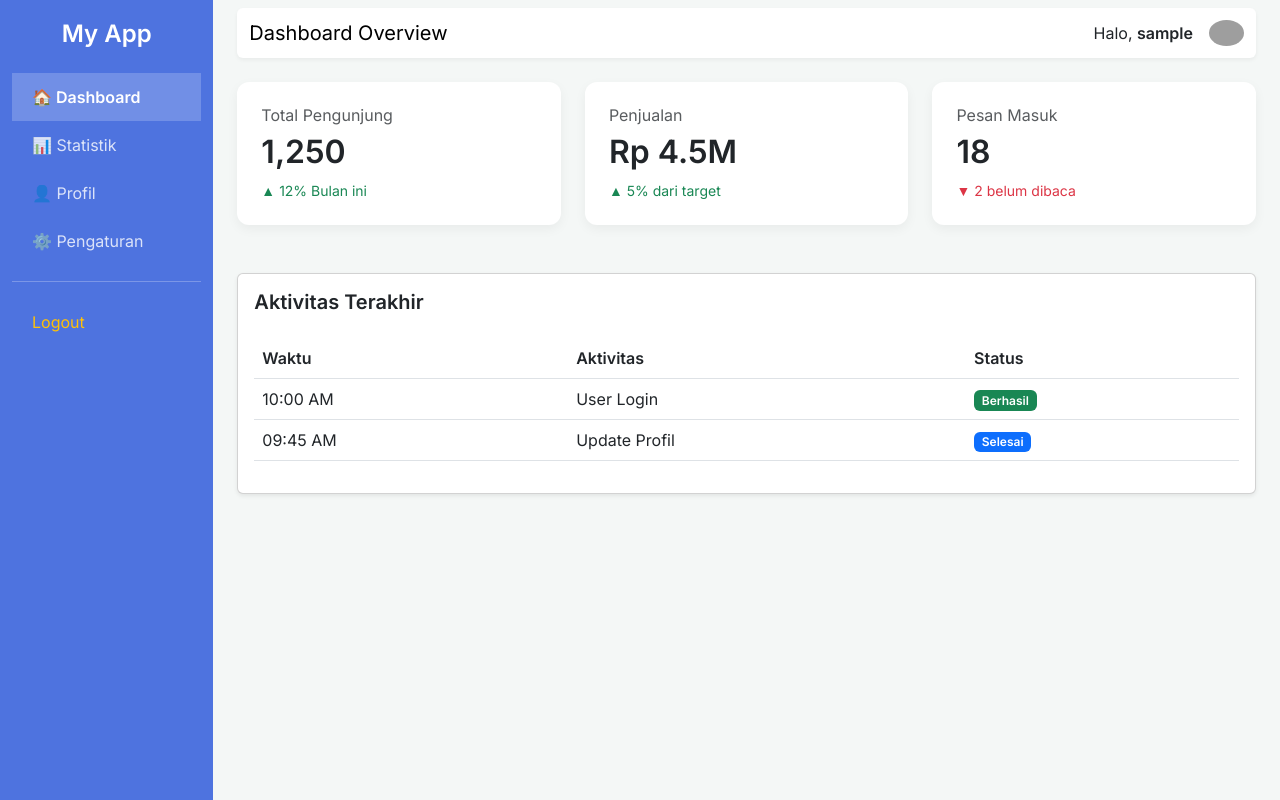
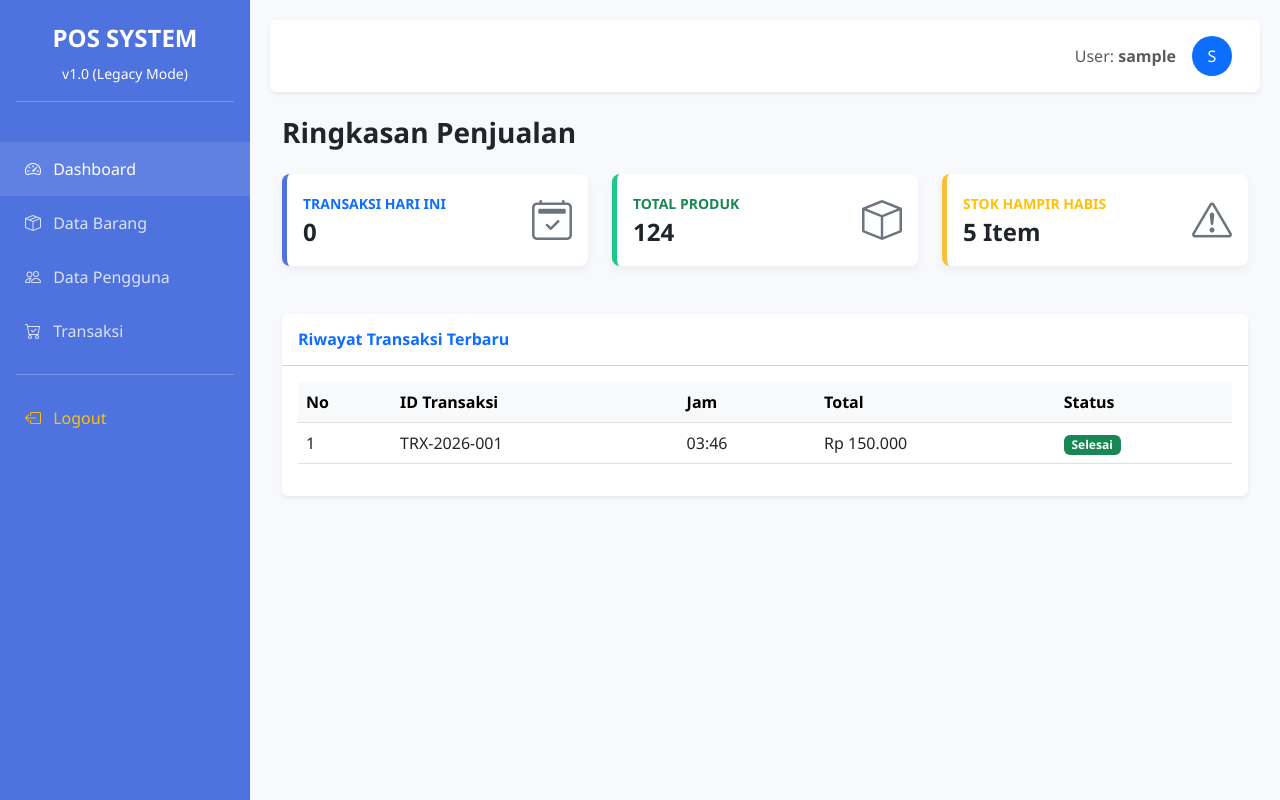
Before and after one commit to ariefrizky09/arief, a PHP site: page /dashboard.php in a window 1280 px wide. Run offline with PHP 8.4, Linux system fonts and the light colour scheme; the visitor is signed in with stand-in values (Sample User, id 1); data that the repository does not hold is empty; grey boxes are pictures that could not be loaded.

Commit message:
dashboard update
mengganti tampilan dashboard menjadi tampilan aplikasi penjualan

```diff
--- a/dashboard.php
+++ b/dashboard.php
@@ -1,13 +1,22 @@
 <?php
+include 'config.php';
 session_start();
 
-// Proteksi halaman: Cek apakah session username sudah ada
+// Proteksi halaman
 if (!isset($_SESSION['username'])) {
     header("Location: login.php");
     exit();
 }
 
 $username = $_SESSION['username'];
+
+// Query Transaksi Hari Ini (Versi PHP 5 menggunakan isset() sebagai pengganti ??)
+$today = date('Y-m-d');
+$query_transaksi = mysqli_query($conn, "SELECT COUNT(*) as total FROM transaksi WHERE DATE(tanggal_transaksi) = '$today'");
+$data_transaksi = mysqli_fetch_assoc($query_transaksi);
+
+// Perbaikan untuk PHP 5: Menggunakan ternary operator biasa
+$total_hari_ini = (isset($data_transaksi['total'])) ? $data_transaksi['total'] : 0;
 ?>
 
 <!DOCTYPE html>
@@ -15,134 +24,169 @@ $username = $_SESSION['username'];
 <head>
     <meta charset="UTF-8">
     <meta name="viewport" content="width=device-width, initial-scale=1.0">
-    <title>Dashboard | Modern Admin</title>
+    <title>Aplikasi Penjualan | PHP 5 Version</title>
     <link href="https://cdn.jsdelivr.net/npm/bootstrap@5.3.0/dist/css/bootstrap.min.css" rel="stylesheet">
-    <link href="https://fonts.googleapis.com/css2?family=Inter:wght@400;600&display=swap" rel="stylesheet">
+    <link rel="stylesheet" href="https://cdn.jsdelivr.net/npm/bootstrap-icons@1.11.1/font/bootstrap-icons.css">
     <style>
-        body {
-            font-family: 'Inter', sans-serif;
-            background-color: #f4f7f6;
-        }
-        .navbar {
-            background-color: #ffffff;
-            box-shadow: 0 2px 4px rgba(0,0,0,0.05);
-        }
+        :root { --primary-color: #4e73df; --sidebar-width: 250px; }
+        body { background-color: #f8f9fc; font-family: 'Segoe UI', sans-serif; overflow-x: hidden; }
+
         .sidebar {
-            min-height: 100vh;
-            background-color: #4e73df;
-            color: white;
-            padding-top: 20px;
+            width: var(--sidebar-width);
+            height: 100vh;
+            position: fixed;
+            background: var(--primary-color);
+            transition: all 0.3s;
+            z-index: 1000;
         }
         .sidebar a {
             color: rgba(255,255,255,0.8);
+            padding: 15px 25px;
+            display: block;
             text-decoration: none;
-            padding: 12px 20px;
-            display: block;
-            transition: 0.3s;
         }
-        .sidebar a:hover {
+        .sidebar a:hover, .sidebar a.active {
             background: rgba(255,255,255,0.1);
-            color: white;
+            color: #fff;
         }
-        .sidebar a.active {
-            background: rgba(255,255,255,0.2);
-            color: white;
-            font-weight: 600;
+
+        .content {
+            margin-left: var(--sidebar-width);
+            padding: 20px;
+            min-height: 100vh;
+            transition: all 0.3s;
         }
-        .card-stat {
+
+        /* Responsive Mobile */
+        @media (max-width: 768px) {
+            .sidebar { margin-left: -250px; }
+            .sidebar.show { margin-left: 0; }
+            .content { margin-left: 0; }
+        }
+
+        .card-custom {
             border: none;
-            border-radius: 12px;
-            box-shadow: 0 4px 12px rgba(0,0,0,0.05);
-            transition: transform 0.2s;
-        }
-        .card-stat:hover {
-            transform: translateY(-5px);
+            border-left: 5px solid var(--primary-color);
+            border-radius: 8px;
+            box-shadow: 0 4px 10px rgba(0,0,0,0.05);
         }
     </style>
 </head>
 <body>
 
+<div class="sidebar" id="sidebar">
+    <div class="text-white text-center py-4">
+        <h4 class="fw-bold">POS SYSTEM</h4>
+        <small>v1.0 (Legacy Mode)</small>
+        <hr class="mx-3">
+    </div>
+    <a href="dashboard.php" class="active"><i class="bi bi-speedometer2 me-2"></i> Dashboard</a>
+    <a href="data_barang.php"><i class="bi bi-box-seam me-2"></i> Data Barang</a>
+    <a href="data_pengguna.php"><i class="bi bi-people me-2"></i> Data Pengguna</a>
+    <a href="transaksi.php"><i class="bi bi-cart-check me-2"></i> Transaksi</a>
+    <hr class="mx-3 text-white">
+    <a href="logout.php" class="text-warning"><i class="bi bi-box-arrow-left me-2"></i> Logout</a>
+</div>
+
+<div class="content" id="content">
+    <nav class="navbar navbar-expand-lg navbar-light bg-white mb-4 shadow-sm rounded p-3">
         <div class="container-fluid">
-    <div class="row">
-        <nav class="col-md-3 col-lg-2 d-md-block sidebar collapse">
-            <div class="position-sticky">
-                <h4 class="text-center mb-4 fw-bold">My App</h4>
-                <a href="#" class="active">🏠 Dashboard</a>
-                <a href="#">📊 Statistik</a>
-                <a href="#">👤 Profil</a>
-                <a href="#">⚙️ Pengaturan</a>
-                <hr>
-                <a href="logout.php" class="text-warning">Logout</a>
+            <button class="btn btn-primary d-md-none" onclick="toggleSidebar()">
+                <i class="bi bi-list"></i>
+            </button>
+            <div class="ms-auto d-flex align-items-center">
+                <span class="me-3 text-muted">User: <strong><?php echo $username; ?></strong></span>
+                <div class="bg-primary text-white rounded-circle d-flex align-items-center justify-content-center" style="width: 40px; height: 40px;">
+                    <?php echo strtoupper(substr($username, 0, 1)); ?>
                 </div>
-        </nav>
-
-        <main class="col-md-9 ms-sm-auto col-lg-10 px-md-4">
-            <nav class="navbar navbar-expand-lg navbar-light mb-4 mt-2 rounded">
-                <div class="container-fluid">
-                    <span class="navbar-brand mb-0 h1">Dashboard Overview</span>
-                    <div class="d-flex align-items-center">
-                        <span class="me-3">Halo, <strong><?= htmlspecialchars($username); ?></strong></span>
-                        <img src="https://ui-avatars.com/api/?name=<?= $username; ?>&background=4e73df&color=fff" alt="avatar" class="rounded-circle" width="35">
             </div>
         </div>
     </nav>
 
+    <div class="container-fluid">
+        <h3 class="fw-bold text-dark mb-4">Ringkasan Penjualan</h3>
+
         <div class="row g-4">
             <div class="col-md-4">
-                    <div class="card card-stat p-4 bg-white text-dark">
-                        <h6 class="text-muted">Total Pengunjung</h6>
-                        <h2 class="fw-bold">1,250</h2>
-                        <span class="text-success small">▲ 12% Bulan ini</span>
+                <div class="card card-custom p-3 bg-white">
+                    <div class="row align-items-center">
+                        <div class="col">
+                            <p class="text-uppercase text-primary fw-bold small mb-1">Transaksi Hari Ini</p>
+                            <h4 class="fw-bold mb-0"><?php echo $total_hari_ini; ?></h4>
                         </div>
+                        <div class="col-auto">
+                            <i class="bi bi-calendar2-check text-secondary fs-1"></i>
                         </div>
-                <div class="col-md-4">
-                    <div class="card card-stat p-4 bg-white text-dark">
-                        <h6 class="text-muted">Penjualan</h6>
-                        <h2 class="fw-bold">Rp 4.5M</h2>
-                        <span class="text-success small">▲ 5% dari target</span>
-                    </div>
-                </div>
-                <div class="col-md-4">
-                    <div class="card card-stat p-4 bg-white text-dark">
-                        <h6 class="text-muted">Pesan Masuk</h6>
-                        <h2 class="fw-bold">18</h2>
-                        <span class="text-danger small">▼ 2 belum dibaca</span>
                     </div>
                 </div>
             </div>
 
-            <div class="mt-5">
-                <div class="card border-none shadow-sm">
+            <div class="col-md-4">
+                <div class="card card-custom p-3 bg-white" style="border-left-color: #1cc88a;">
+                    <div class="row align-items-center">
+                        <div class="col">
+                            <p class="text-uppercase text-success fw-bold small mb-1">Total Produk</p>
+                            <h4 class="fw-bold mb-0">124</h4>
+                        </div>
+                        <div class="col-auto">
+                            <i class="bi bi-box text-secondary fs-1"></i>
+                        </div>
+                    </div>
+                </div>
+            </div>
+
+            <div class="col-md-4">
+                <div class="card card-custom p-3 bg-white" style="border-left-color: #f6c23e;">
+                    <div class="row align-items-center">
+                        <div class="col">
+                            <p class="text-uppercase text-warning fw-bold small mb-1">Stok Hampir Habis</p>
+                            <h4 class="fw-bold mb-0">5 Item</h4>
+                        </div>
+                        <div class="col-auto">
+                            <i class="bi bi-exclamation-triangle text-secondary fs-1"></i>
+                        </div>
+                    </div>
+                </div>
+            </div>
+        </div>
+
+        <div class="card mt-5 shadow-sm border-0">
+            <div class="card-header bg-white py-3">
+                <h6 class="m-0 fw-bold text-primary">Riwayat Transaksi Terbaru</h6>
+            </div>
             <div class="card-body">
-                        <h5 class="card-title fw-bold mb-4">Aktivitas Terakhir</h5>
-                        <table class="table table-hover">
-                            <thead>
+                <div class="table-responsive">
+                    <table class="table table-hover align-middle">
+                        <thead class="table-light">
                             <tr>
-                                    <th>Waktu</th>
-                                    <th>Aktivitas</th>
+                                <th>No</th>
+                                <th>ID Transaksi</th>
+                                <th>Jam</th>
+                                <th>Total</th>
                                 <th>Status</th>
                             </tr>
                         </thead>
                         <tbody>
                             <tr>
-                                    <td>10:00 AM</td>
-                                    <td>User Login</td>
-                                    <td><span class="badge bg-success">Berhasil</span></td>
-                                </tr>
-                                <tr>
-                                    <td>09:45 AM</td>
-                                    <td>Update Profil</td>
-                                    <td><span class="badge bg-primary">Selesai</span></td>
+                                <td>1</td>
+                                <td>TRX-2026-001</td>
+                                <td><?php echo date('H:i'); ?></td>
+                                <td>Rp 150.000</td>
+                                <td><span class="badge bg-success">Selesai</span></td>
                             </tr>
                         </tbody>
                     </table>
                 </div>
             </div>
         </div>
-        </main>
     </div>
 </div>
 
+<script>
+    function toggleSidebar() {
+        document.getElementById('sidebar').classList.toggle('show');
+    }
+</script>
 <script src="https://cdn.jsdelivr.net/npm/bootstrap@5.3.0/dist/js/bootstrap.bundle.min.js"></script>
 </body>
 </html>
```
Also changed, not shown: logout.php (added, +8 -0 lines). Lines whose indentation alone changed are shown as unchanged.
